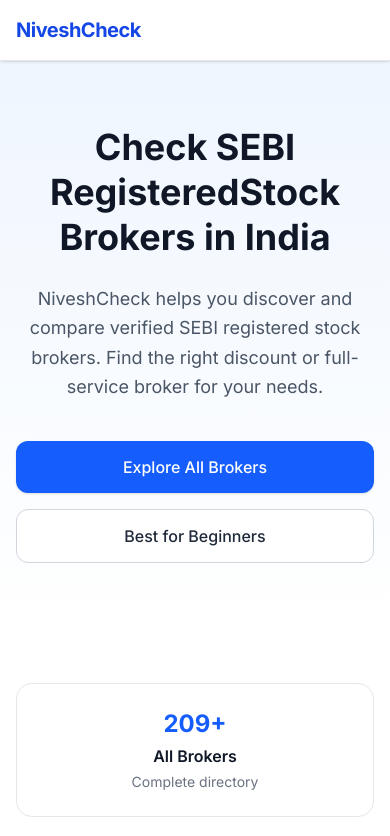
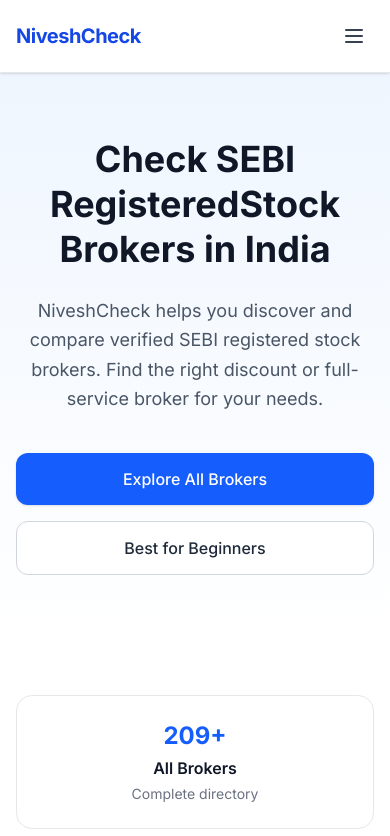
Before and after one commit to divynventures/niveshcheck, a Next.js app: page / in a window 390 px wide. Shown: the top 836 px of the page. Built offline with nearby package versions, Linux system fonts and the light colour scheme.

Commit message:
Add mobile menu

```diff
--- a/src/components/Header.tsx
+++ b/src/components/Header.tsx
@@ -1,6 +1,11 @@
+"use client";
+
+import { useState } from "react";
 import Link from "next/link";
 
 export default function Header() {
+  const [isOpen, setIsOpen] = useState(false);
+
   return (
     <header className="bg-white border-b border-gray-200 sticky top-0 z-50 shadow-sm">
       <div className="max-w-6xl mx-auto px-4 py-4 flex items-center justify-between">
@@ -8,6 +13,7 @@
           NiveshCheck
         </Link>
 
+        {/* Desktop Nav */}
         <nav className="hidden md:flex items-center gap-6 text-sm font-medium text-gray-700">
           <Link href="/brokers" className="hover:text-blue-600 transition">
             All Brokers
@@ -25,7 +31,50 @@
             Top by Clients
           </Link>
         </nav>
+
+        {/* Mobile Menu Button */}
+        <button
+          className="md:hidden p-2 text-gray-700"
+          onClick={() => setIsOpen(!isOpen)}
+          aria-label="Toggle menu"
+        >
+          {isOpen ? (
+            <svg className="w-6 h-6" fill="none" stroke="currentColor" viewBox="0 0 24 24">
+              <path strokeLinecap="round" strokeLinejoin="round" strokeWidth={2} d="M6 18L18 6M6 6l12 12" />
+            </svg>
+          ) : (
+            <svg className="w-6 h-6" fill="none" stroke="currentColor" viewBox="0 0 24 24">
+              <path strokeLinecap="round" strokeLinejoin="round" strokeWidth={2} d="M4 6h16M4 12h16M4 18h16" />
+            </svg>
+          )}
+        </button>
       </div>
+
+      {/* Mobile Menu */}
+      {isOpen && (
+        <div className="md:hidden border-t border-gray-100 bg-white">
+          <nav className="flex flex-col px-4 py-3 space-y-3 text-sm font-medium text-gray-700">
+            <Link href="/brokers" onClick={() => setIsOpen(false)} className="py-2 hover:text-blue-600">
+              All Brokers
+            </Link>
+            <Link href="/discount-stock-brokers" onClick={() => setIsOpen(false)} className="py-2 hover:text-blue-600">
+              Discount Brokers
+            </Link>
+            <Link href="/full-service-stock-brokers" onClick={() => setIsOpen(false)} className="py-2 hover:text-blue-600">
+              Full-Service Brokers
+            </Link>
+            <Link href="/best-stock-brokers-for-beginners" onClick={() => setIsOpen(false)} className="py-2 hover:text-blue-600">
+              Best for Beginners
+            </Link>
+            <Link href="/top-stock-brokers-by-clients" onClick={() => setIsOpen(false)} className="py-2 hover:text-blue-600">
+              Top by Clients
+            </Link>
+            <Link href="/fno-brokers" onClick={() => setIsOpen(false)} className="py-2 hover:text-blue-600">
+              F&O Brokers
+            </Link>
+          </nav>
+        </div>
+      )}
     </header>
   );
 }
```
